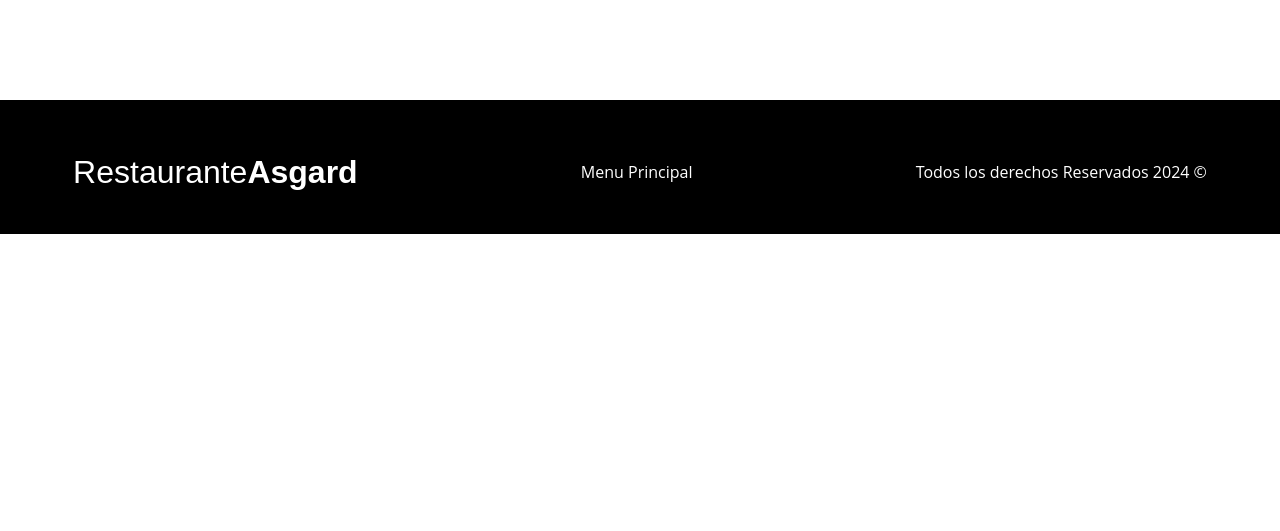
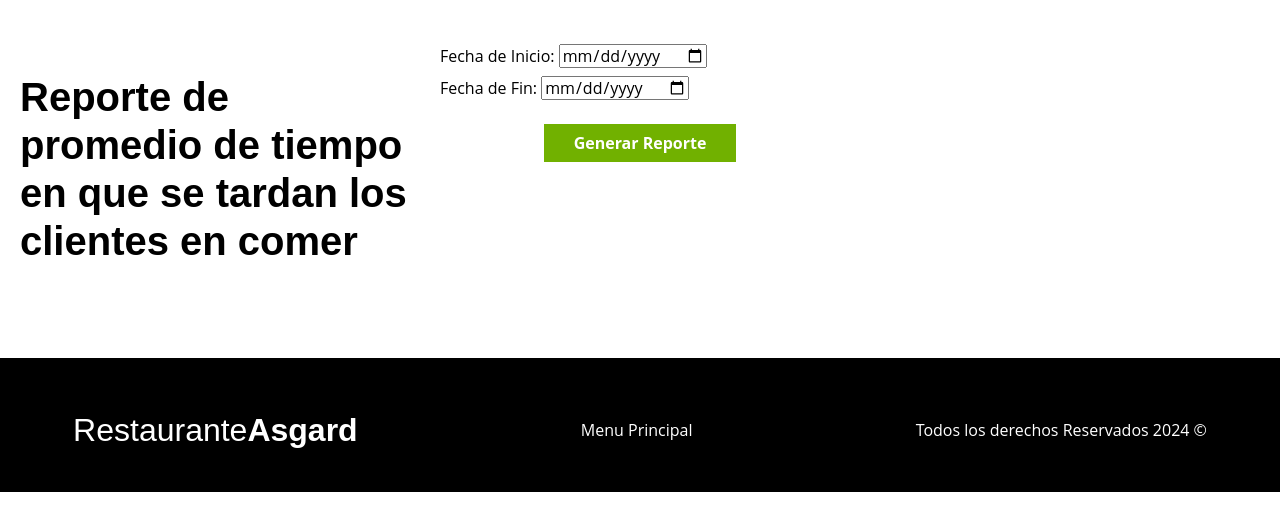
Before and after one commit to SRV-JSPA/P2_BD, a PHP site: page /pages/form-reporte-promedio.php in a window 1280 px wide. Shown: the part 134-665 px from the top of the page. Run offline with PHP 8.4, Linux system fonts and the light colour scheme; some libraries are stand-ins or nearby versions.

Commit message:
Form reporte promedio

```diff
--- a/pages/form-reporte-promedio.php
+++ b/pages/form-reporte-promedio.php
@@ -6,6 +6,17 @@ incluirTemplate('header', $inicio = true);
 ?>
 
 <main class="form-reporte-promedio">
+    <h2>Reporte de promedio de tiempo en que se tardan los clientes en comer</h2>
+
+    <form method="post">
+        <label for="fecha_inicio">Fecha de Inicio:</label>
+        <input type="date" name="fecha_inicio" id="fecha_inicio" required>
+        <div> </div>
+        <label for="fecha_fin">Fecha de Fin:</label>
+        <input type="date" name="fecha_fin" id="fecha_fin" required>
+
+        <input type="submit" value="Generar Reporte" class="boton-verde">
+    </form>
 </main>
 
 <?php
```
